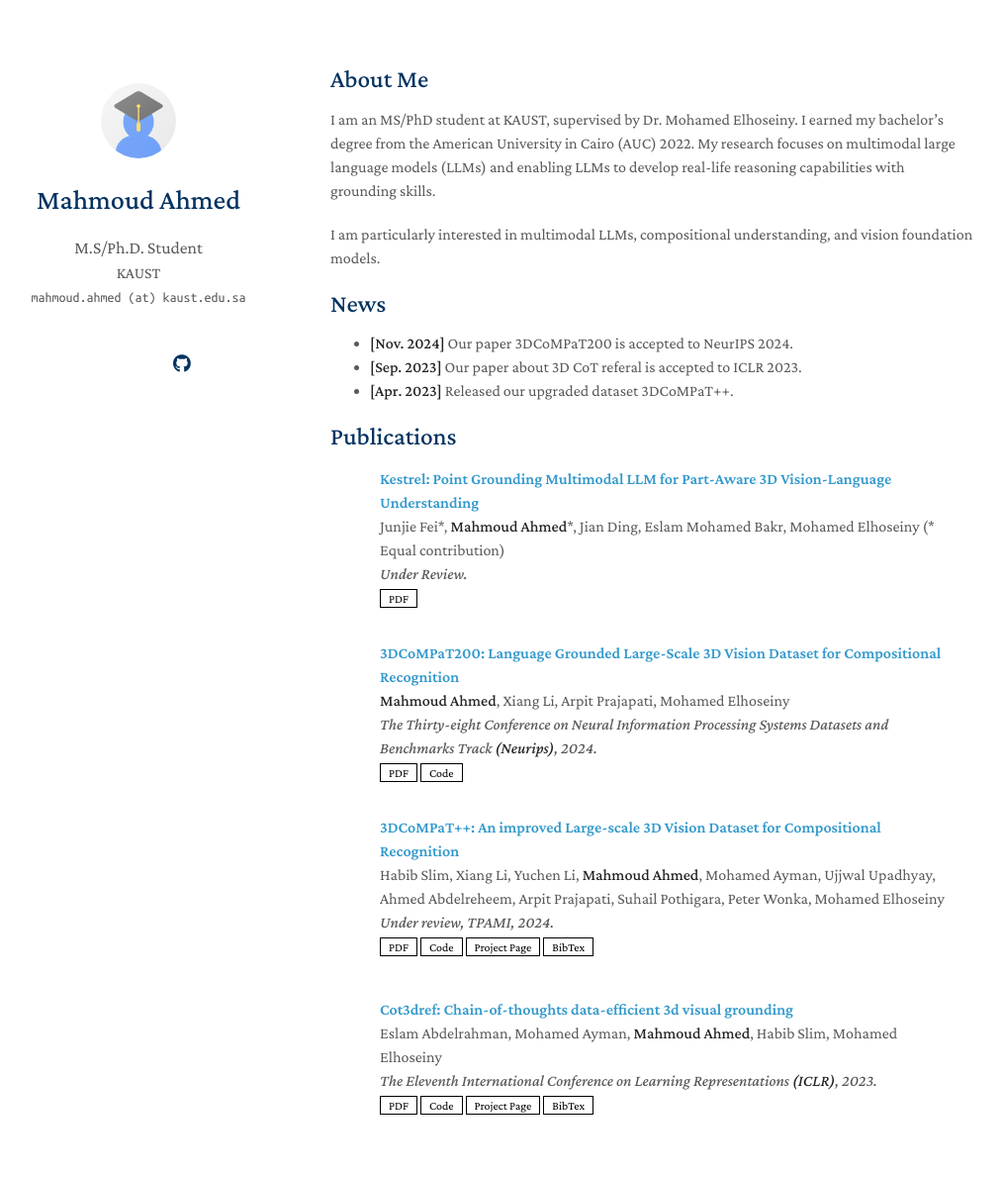
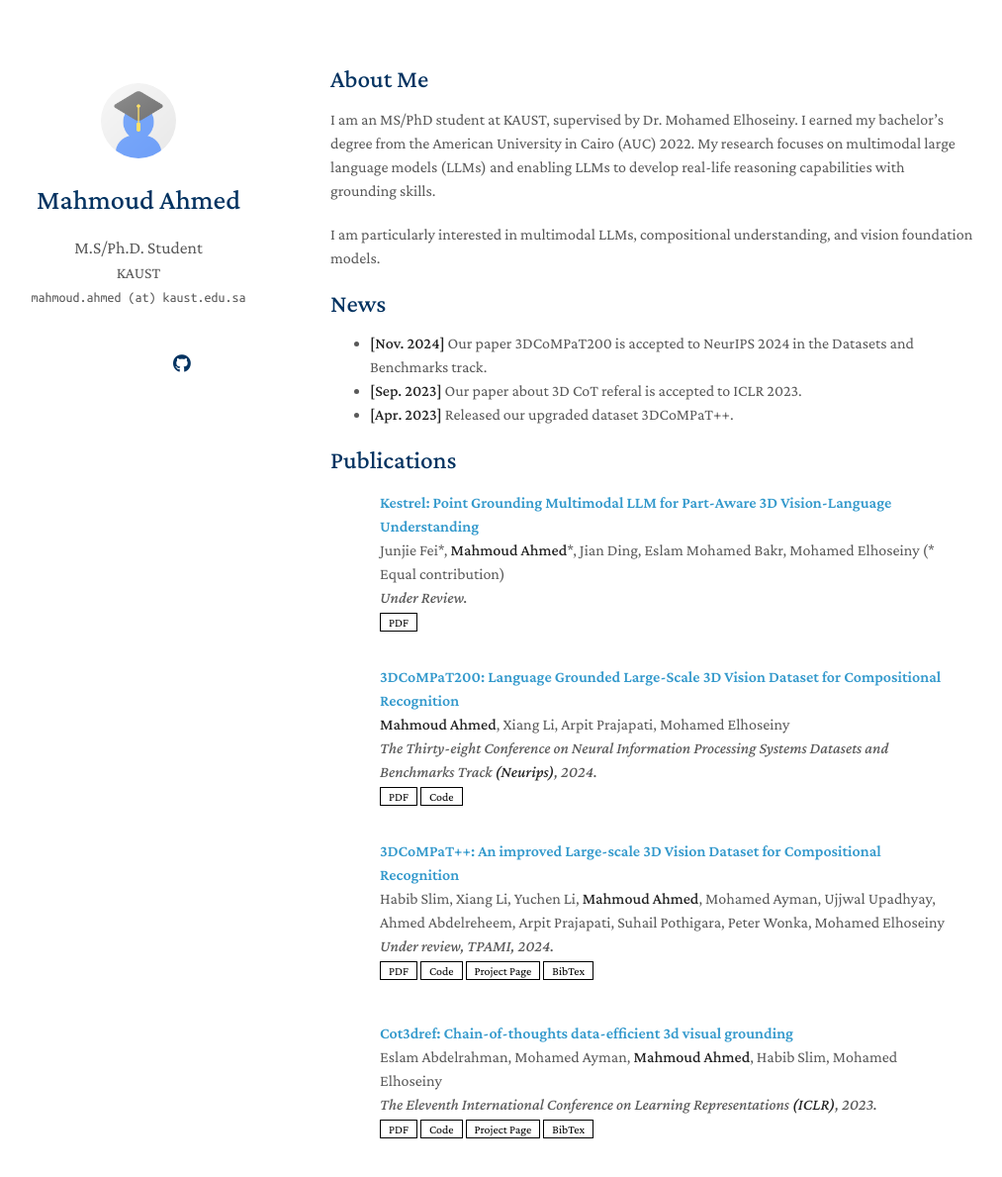
Before and after one commit to Mahmoud363/mahmoud363.github.io, a Jekyll site: the page built from index.md, in a window 1280 px wide and 1286 px high. Shown: the top 1189 px of the window at 99% size, without its empty margins (136-1149 px from the left). Built offline with Jekyll 4.4.1, drawn with Linux system fonts in a browser that asks for light colours; a style sheet for code colours, icons or effects is not loaded; our own code applies the rules of GitHub Pages for plain Markdown files.

Commit message:
update info

```diff
--- a/index.md
+++ b/index.md
@@ -11,7 +11,7 @@
 
 ## News
 
-- **[Nov. 2024]** Our paper 3DCoMPaT200 is accepted to NeurIPS 2024.
+- **[Nov. 2024]** Our paper 3DCoMPaT200 is accepted to NeurIPS 2024 in the Datasets and Benchmarks track.
 - **[Sep. 2023]** Our paper about 3D CoT referal is accepted to ICLR 2023.
 - **[Apr. 2023]** Released our upgraded dataset 3DCoMPaT++.
 
```
